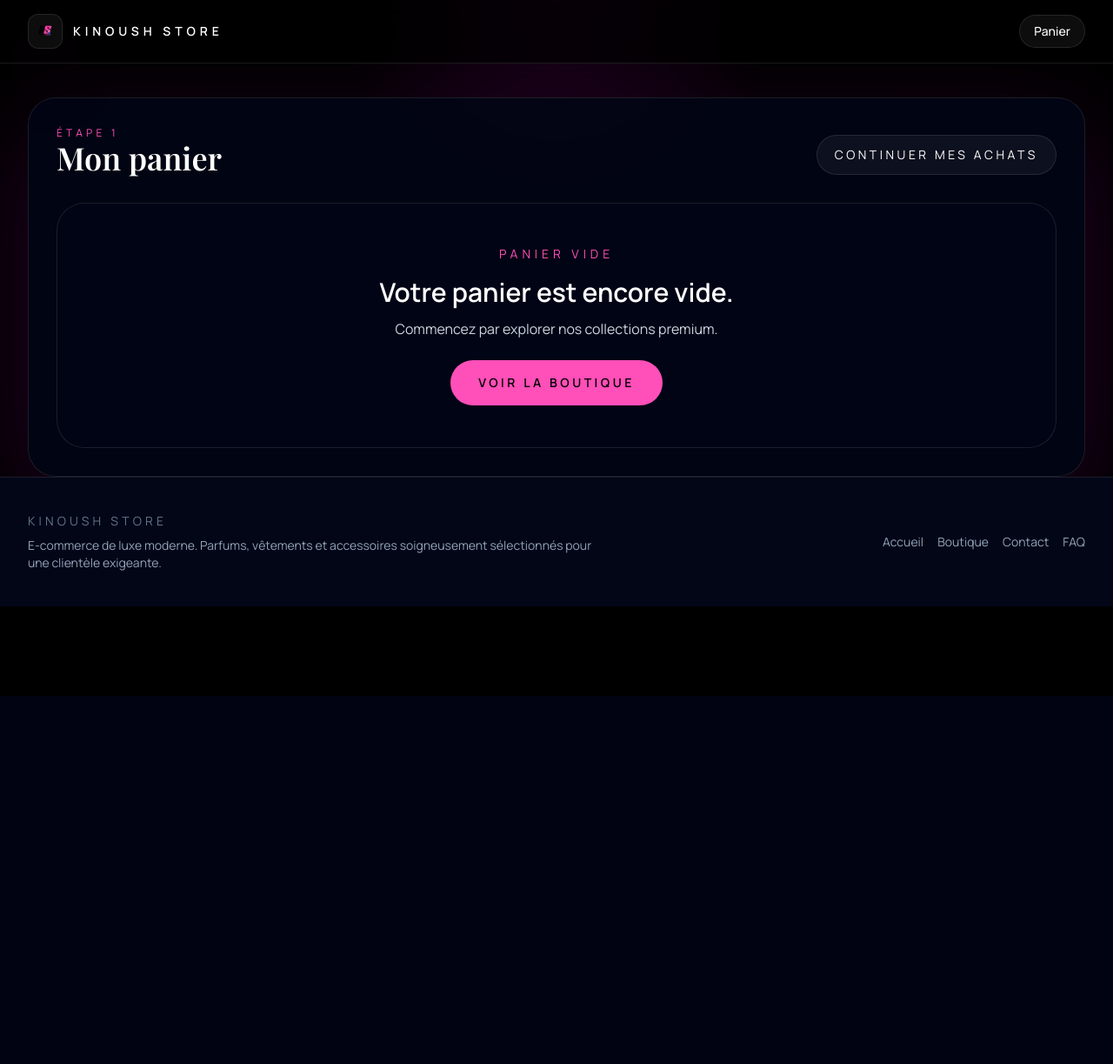
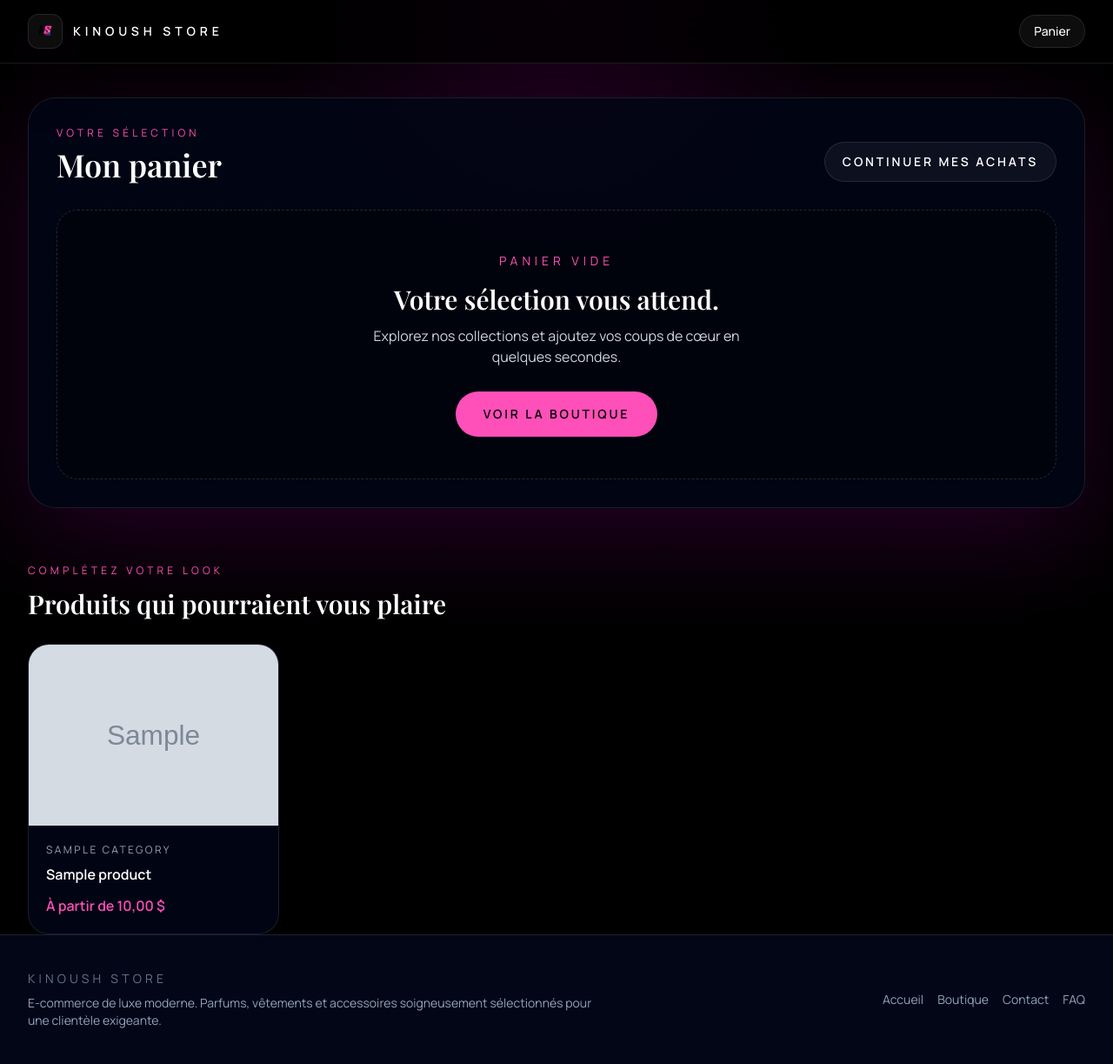
Before and after one commit to Konzopro7/kinoushstore, a Django app: page /panier/ in a window 1280 px wide. Shown: the whole page at 87% size. Before the commit the page ends 800 px from the top, so only its background shows below. Run offline with Django 5.2, Linux system fonts and the light colour scheme; tables that the repository leaves empty hold one stand-in row (values such as "Sample post"); grey boxes marked "Sample" are stand-in pictures; parts of the project's set-up code (start-up, migrations or seed data) failed here and were passed over.

Commit message:
Modernize cart with variants and recommendations

```diff
--- a/shop/templates/core/base.html
+++ b/shop/templates/core/base.html
@@ -82,7 +82,7 @@
       </div>
     </div>
   </div>
-  <main id="main-content" class="pt-28">
+  <main id="main-content" class="{% block main_classes %}pt-28{% endblock %}">
     <div class="mx-auto max-w-7xl px-4 sm:px-6 lg:px-8">
       {% if messages %}
         <div class="space-y-3 pb-6">
--- a/shop/templates/shop/cart_detail.html
+++ b/shop/templates/shop/cart_detail.html
@@ -1,52 +1,90 @@
 {% extends "core/base.html" %}
+{% load static %}
 {% block title %}Mon panier - Kinoush Store{% endblock %}
 {% block meta_robots %}noindex, nofollow{% endblock %}
 {% block content %}
-<div class="space-y-8 rounded-[2rem] border border-white/10 bg-slate-950/80 p-8 shadow-glow">
-  <div class="flex flex-col gap-3 sm:flex-row sm:items-end sm:justify-between">
+<section class="rounded-[2rem] border border-white/10 bg-slate-950/80 p-6 shadow-glow sm:p-8">
+  <div class="flex flex-col gap-4 sm:flex-row sm:items-end sm:justify-between">
     <div>
-      <p class="text-xs uppercase tracking-[0.35em] text-accent">Étape 1</p>
-      <h1 class="text-4xl font-display font-semibold text-white">Mon panier</h1>
+      <p class="text-xs uppercase tracking-[0.35em] text-accent">Votre sélection</p>
+      <h1 class="mt-2 text-4xl font-display font-semibold text-white">Mon panier</h1>
+      {% if items %}<p class="mt-2 text-sm text-slate-400">{{ items|length }} article{{ items|length|pluralize }} sélectionné{{ items|length|pluralize }}.</p>{% endif %}
     </div>
-    <a href="{% url 'shop:product_list' %}" class="rounded-full border border-white/10 bg-white/5 px-5 py-3 text-sm uppercase tracking-[0.25em] text-white transition hover:border-accent hover:text-accent">Continuer mes achats</a>
+    <a href="{% url 'shop:product_list' %}" class="inline-flex items-center justify-center rounded-full border border-white/10 bg-white/5 px-5 py-3 text-sm font-semibold uppercase tracking-[0.2em] text-white transition hover:border-accent hover:text-accent">Continuer mes achats</a>
   </div>
+
   {% if items %}
-  <div class="overflow-hidden rounded-[2rem] border border-white/10 bg-slate-950/90">
-    <div class="grid min-w-full grid-cols-1 gap-6 p-6 md:grid-cols-[1.6fr_0.8fr_0.6fr_0.6fr_0.4fr] text-slate-400 text-xs uppercase tracking-[0.25em]">
-      <span>Produit</span><span class="hidden md:block">Quantité</span><span class="text-right">Prix</span><span class="text-right">Total</span><span></span>
+  <div class="mt-8 space-y-4">
+    {% for item in items %}
+    <article class="flex flex-col gap-5 rounded-[1.5rem] border border-white/10 bg-black/30 p-4 sm:flex-row sm:items-center sm:p-5">
+      {% if item.image %}
+      <img src="{{ item.image }}" alt="{{ item.title }}" class="h-24 w-24 shrink-0 rounded-2xl object-cover" loading="lazy" decoding="async">
+      {% else %}
+      <div class="flex h-24 w-24 shrink-0 items-center justify-center rounded-2xl bg-white/5 text-xs text-slate-500">Kinoush</div>
+      {% endif %}
+      <div class="min-w-0 flex-1">
+        <p class="text-lg font-semibold text-white">{{ item.title }}</p>
+        {% if item.variant_name %}<p class="mt-1 text-sm text-accent">Modèle : {{ item.variant_name }}</p>{% endif %}
+        <p class="mt-2 text-sm text-slate-400">{{ item.price }} $ / unité</p>
+      </div>
+      <form method="post" action="{% url 'shop:update_cart_quantity' item.item_key %}" class="flex items-center gap-2" aria-label="Modifier la quantité de {{ item.title }}">
+        {% csrf_token %}
+        <label for="quantity-{{ forloop.counter }}" class="sr-only">Quantité</label>
+        <input id="quantity-{{ forloop.counter }}" type="number" name="quantity" value="{{ item.quantity }}" min="0" class="w-16 rounded-xl border border-white/10 bg-slate-950 px-3 py-2 text-center text-sm text-white outline-none transition focus:border-accent">
+        <button type="submit" class="rounded-xl border border-white/10 px-3 py-2 text-xs font-semibold text-slate-300 transition hover:border-accent hover:text-accent">Mettre à jour</button>
+      </form>
+      <div class="text-left sm:text-right">
+        <p class="text-lg font-semibold text-white">{{ item.line_total }} $</p>
+        <form method="post" action="{% url 'shop:remove_from_cart' item.item_key %}" class="mt-2">
+          {% csrf_token %}
+          <button type="submit" class="text-sm text-slate-400 transition hover:text-accent">Supprimer</button>
+        </form>
+      </div>
+    </article>
+    {% endfor %}
+  </div>
+
+  <div class="mt-8 flex flex-col gap-5 rounded-[1.5rem] border border-accent/30 bg-[radial-gradient(circle_at_top_left,_rgba(255,79,184,0.14),_transparent_45%),_rgba(2,6,23,0.9)] p-6 sm:flex-row sm:items-center sm:justify-between">
+    <div>
+      <p class="text-sm text-slate-300">Sous-total</p>
+      <p class="mt-1 text-3xl font-display font-semibold text-white">{{ total }} $</p>
+      <p class="mt-2 text-xs text-slate-400">Les frais de livraison sont calculés à l’étape suivante.</p>
     </div>
-    <div class="divide-y divide-white/5">
-      {% for item in items %}
-      <div class="grid min-w-full items-center gap-6 px-6 py-4 md:grid-cols-[1.6fr_0.8fr_0.6fr_0.6fr_0.4fr]">
-        <div class="flex items-center gap-4">
-          {% if item.image %}
-          <img src="{{ item.image }}" alt="{{ item.title }}" class="h-16 w-16 rounded-3xl object-cover" loading="lazy" decoding="async">
-          {% endif %}
-          <div>
-            <p class="text-base font-semibold text-white">{{ item.title }}</p>
-          </div>
-        </div>
-        <div class="hidden text-sm md:block">{{ item.quantity }}</div>
-        <div class="text-right text-sm text-slate-300">{{ item.price }} $</div>
-        <div class="text-right text-sm text-slate-100">{{ item.total }} $</div>
-        <div class="text-right">
-          <a href="{% url 'shop:remove_from_cart' item.product_id %}" class="text-sm text-slate-400 transition hover:text-accent">Supprimer</a>
-        </div>
-      </div>
-      {% endfor %}
-    </div>
-  </div>
-  <div class="flex flex-col gap-4 rounded-[2rem] border border-white/10 bg-slate-950/80 p-6 text-slate-300 sm:flex-row sm:items-center sm:justify-between">
-    <p class="text-sm">Total du panier : <span class="font-semibold text-white">{{ total_price }} $</span></p>
-    <a href="{% url 'shop:checkout' %}" class="inline-flex items-center justify-center rounded-full bg-accent px-7 py-4 text-sm font-semibold uppercase tracking-[0.25em] text-black transition hover:bg-accentDark">Passer à la commande</a>
+    <a href="{% url 'shop:checkout' %}" class="inline-flex items-center justify-center rounded-full bg-accent px-7 py-4 text-sm font-semibold uppercase tracking-[0.2em] text-black transition hover:bg-accentDark hover:text-white">Passer la commande</a>
   </div>
   {% else %}
-  <div class="rounded-[2rem] border border-white/10 bg-slate-950/80 p-12 text-center">
+  <div class="mt-8 rounded-[1.5rem] border border-dashed border-white/15 bg-black/30 p-12 text-center">
     <p class="text-sm uppercase tracking-[0.35em] text-accent">Panier vide</p>
-    <h2 class="mt-4 text-3xl font-semibold text-white">Votre panier est encore vide.</h2>
-    <p class="mt-3 text-slate-300">Commencez par explorer nos collections premium.</p>
-    <a href="{% url 'shop:product_list' %}" class="mt-6 inline-flex items-center justify-center rounded-full bg-accent px-8 py-4 text-sm font-semibold uppercase tracking-[0.25em] text-black transition hover:bg-accentDark">Voir la boutique</a>
+    <h2 class="mt-4 text-3xl font-display font-semibold text-white">Votre sélection vous attend.</h2>
+    <p class="mx-auto mt-3 max-w-md text-slate-300">Explorez nos collections et ajoutez vos coups de cœur en quelques secondes.</p>
+    <a href="{% url 'shop:product_list' %}" class="mt-7 inline-flex items-center justify-center rounded-full bg-accent px-8 py-4 text-sm font-semibold uppercase tracking-[0.2em] text-black transition hover:bg-accentDark hover:text-white">Voir la boutique</a>
   </div>
   {% endif %}
-</div>
+</section>
+
+{% if related_products %}
+<section class="mt-16">
+  <div class="flex items-end justify-between gap-6">
+    <div>
+      <p class="text-xs uppercase tracking-[0.35em] text-accent">Complétez votre look</p>
+      <h2 class="mt-3 text-3xl font-display font-semibold text-white">Produits qui pourraient vous plaire</h2>
+    </div>
+    <a href="{% url 'shop:product_list' %}" class="hidden text-sm text-slate-300 transition hover:text-accent sm:block">Voir le catalogue →</a>
+  </div>
+  <div class="mt-7 grid gap-5 sm:grid-cols-2 lg:grid-cols-4">
+    {% for product in related_products %}
+    <article class="group overflow-hidden rounded-[1.5rem] border border-white/10 bg-slate-950/80 transition hover:-translate-y-1 hover:border-accent">
+      <a href="{% url 'shop:product_detail' product.slug %}" class="block">
+        {% if product.image %}<img src="{{ product.image.url }}" alt="{{ product.title }}" class="h-52 w-full object-cover transition duration-500 group-hover:scale-105" loading="lazy">{% else %}<div class="h-52 bg-white/5"></div>{% endif %}
+      </a>
+      <div class="p-5">
+        <p class="text-xs uppercase tracking-[0.2em] text-slate-400">{{ product.category.name }}</p>
+        <h3 class="mt-2 font-semibold text-white"><a href="{% url 'shop:product_detail' product.slug %}" class="hover:text-accent">{{ product.title }}</a></h3>
+        <p class="mt-3 font-semibold text-accent">À partir de {{ product.price }} $</p>
+      </div>
+    </article>
+    {% endfor %}
+  </div>
+</section>
+{% endif %}
 {% endblock %}
--- a/shop/templates/shop/home.html
+++ b/shop/templates/shop/home.html
@@ -10,6 +10,7 @@
 {% block extra_head %}
   <link rel="preload" as="image" href="{% static 'img/hero.jpg' %}">
 {% endblock %}
+{% block main_classes %}pt-24{% endblock %}
 {% block content %}
 <section class="overflow-hidden rounded-[2rem] border border-white/10 bg-[radial-gradient(circle_at_top,_rgba(255,0,255,0.16),_transparent_40%),_linear-gradient(180deg,_rgba(255,255,255,0.05),_rgba(0,0,0,0.8))] shadow-glow">
   <div class="relative isolate overflow-hidden">
--- a/shop/urls.py
+++ b/shop/urls.py
@@ -54,10 +54,8 @@ urlpatterns = [
 
 
 
-    path('panier/supprimer/<int:product_id>/', views.remove_from_cart, name='remove_from_cart'),
-
-
-
+    path('panier/supprimer/<str:item_key>/', views.remove_from_cart, name='remove_from_cart'),
+    path('panier/modifier/<str:item_key>/', views.update_cart_quantity, name='update_cart_quantity'),
 
 
 
--- a/shop/views.py
+++ b/shop/views.py
@@ -74,7 +74,7 @@ from django.http import JsonResponse
 
 
 
-from .models import Product, Category, Order, OrderItem, NewsletterSubscriber, SiteVisit
+from .models import Product, ProductVariant, Category, Order, OrderItem, NewsletterSubscriber, SiteVisit
 from .services import authorize_order, create_order_from_cart, mark_order_paid, remember_order
 
 
@@ -389,7 +389,9 @@ def product_detail(request, slug):
 
 
 
-    product = get_object_or_404(Product, slug=slug)
+    product = get_object_or_404(
+        Product.objects.select_related("category").prefetch_related("variants"), slug=slug
+    )
 
 
 
@@ -398,6 +400,13 @@ def product_detail(request, slug):
 
 
     categories = Category.objects.all()
+    variants = [variant for variant in product.variants.all() if variant.is_active]
+    related_products = (
+        Product.objects.select_related("category")
+        .filter(category=product.category)
+        .exclude(pk=product.pk)
+        .order_by("-is_featured", "title")[:4]
+    )
 
 
 
@@ -422,6 +431,10 @@ def product_detail(request, slug):
 
 
         "categories": categories,
+
+        "variants": variants,
+
+        "related_products": related_products,
 
 
 
@@ -3238,3 +3251,187 @@ def contact(request):
         "client_phone": client_phone,
         "form_data": form_data,
     })
+
+
+# Cart v2: cart entries are keyed by product id, or "product_id:variant_id" for a model.
+# Keeping the product id in every entry makes the session resilient to the old cart format.
+def _cart_product_id(item_key, item):
+    try:
+        return int(item.get("product_id") or str(item_key).split(":", 1)[0])
+    except (AttributeError, TypeError, ValueError):
+        return None
+
+
+def _cart_variant_id(item):
+    try:
+        value = item.get("variant_id")
+        return int(value) if value not in (None, "") else None
+    except (AttributeError, TypeError, ValueError):
+        return None
+
+
+def _cart_items_from_session(session):
+    """Refresh session data from the catalogue and remove stale/malformed entries."""
+    cart = _get_cart(session)
+    product_ids = {
+        product_id for key, item in cart.items()
+        if isinstance(item, dict) and (product_id := _cart_product_id(key, item))
+    }
+    products = Product.objects.select_related("category").in_bulk(product_ids)
+    variant_ids = {
+        variant_id for item in cart.values() if isinstance(item, dict)
+        if (variant_id := _cart_variant_id(item))
+    }
+    variants = ProductVariant.objects.filter(pk__in=variant_ids, is_active=True).select_related("product").in_bulk(variant_ids)
+
+    items, cleaned_cart, total = [], {}, Decimal("0.00")
+    for item_key, raw_item in list(cart.items()):
+        if not isinstance(raw_item, dict):
+            continue
+        product_id = _cart_product_id(item_key, raw_item)
+        product = products.get(product_id)
+        if not product:
+            continue
+
+        variant = variants.get(_cart_variant_id(raw_item))
+        if variant and variant.product_id != product.pk:
+            continue
+        try:
+            quantity = max(1, int(raw_item.get("quantity", 1)))
+        except (TypeError, ValueError):
+            quantity = 1
+
+        stock = variant.stock if variant else product.stock
+        if stock < 1:
+            continue
+        quantity = min(quantity, stock)
+        price = (variant.price if variant else product.price).quantize(Decimal("0.01"))
+        canonical_key = f"{product.pk}:{variant.pk}" if variant else str(product.pk)
+        # If an old duplicated entry exists, merge it rather than silently losing it.
+        if canonical_key in cleaned_cart:
+            quantity = min(stock, cleaned_cart[canonical_key]["quantity"] + quantity)
+        image = variant.image.url if variant and variant.image else (product.image.url if product.image else "")
+        entry = {
+            "product_id": product.pk,
+            "variant_id": variant.pk if variant else None,
+            "variant_name": variant.name if variant else "",
+            "title": product.title,
+            "price": str(price),
+            "quantity": quantity,
+            "image": image,
+        }
+        cleaned_cart[canonical_key] = entry
+
+    for item_key, item in cleaned_cart.items():
+        price = Decimal(item["price"])
+        line_total = (price * item["quantity"]).quantize(Decimal("0.01"), rounding=ROUND_HALF_UP)
+        total += line_total
+        items.append({**item, "item_key": item_key, "line_total": line_total})
+
+    if cart != cleaned_cart:
+        session["cart"] = cleaned_cart
+        session.modified = True
+    return items, total
+
+
+def add_to_cart(request, product_id):
+    product = get_object_or_404(Product.objects.prefetch_related("variants"), id=product_id)
+    if request.method != "POST":
+        return redirect("shop:product_detail", slug=product.slug)
+
+    variants = [variant for variant in product.variants.all() if variant.is_active]
+    selected_variant = None
+    if variants:
+        try:
+            selected_variant = next(
+                variant for variant in variants if variant.pk == int(request.POST.get("variant_id", ""))
+            )
+        except (StopIteration, TypeError, ValueError):
+            messages.error(request, "Choisissez un modèle avant de l’ajouter au panier.")
+            return redirect("shop:product_detail", slug=product.slug)
+
+    stock = selected_variant.stock if selected_variant else product.stock
+    if stock < 1:
+        messages.error(request, "Ce produit est actuellement en rupture de stock.")
+        return redirect("shop:product_detail", slug=product.slug)
+    try:
+        quantity = max(1, int(request.POST.get("quantity", 1)))
+    except (TypeError, ValueError):
+        quantity = 1
+
+    cart = _get_cart(request.session)
+    item_key = f"{product.pk}:{selected_variant.pk}" if selected_variant else str(product.pk)
+    current_quantity = int(cart.get(item_key, {}).get("quantity", 0) or 0)
+    quantity = min(stock, current_quantity + quantity)
+    price = selected_variant.price if selected_variant else product.price
+    cart[item_key] = {
+        "product_id": product.pk,
+        "variant_id": selected_variant.pk if selected_variant else None,
+        "variant_name": selected_variant.name if selected_variant else "",
+        "title": product.title,
+        "price": str(price.quantize(Decimal("0.01"))),
+        "quantity": quantity,
+        "image": (
+            selected_variant.image.url if selected_variant and selected_variant.image
+            else (product.image.url if product.image else "")
+        ),
+    }
+    request.session.modified = True
+    label = f"{product.title} — {selected_variant.name}" if selected_variant else product.title
+    messages.success(request, f"{label} a été ajouté au panier.")
+    return redirect(request.POST.get("next") or "shop:cart_detail")
+
+
+@require_POST
+def update_cart_quantity(request, item_key):
+    items, _ = _cart_items_from_session(request.session)
+    item = next((entry for entry in items if entry["item_key"] == item_key), None)
+    if not item:
+        messages.info(request, "Cet article n’est plus dans votre panier.")
+        return redirect("shop:cart_detail")
+    try:
+        quantity = int(request.POST.get("quantity", 1))
+    except (TypeError, ValueError):
+        quantity = 1
+    if quantity <= 0:
+        request.session["cart"].pop(item_key, None)
+        messages.success(request, "Article retiré du panier.")
+    else:
+        product = Product.objects.filter(pk=item["product_id"]).first()
+        variant = ProductVariant.objects.filter(pk=item["variant_id"], product=product, is_active=True).first() if item["variant_id"] else None
+        stock = variant.stock if variant else (product.stock if product else 0)
+        if stock < 1:
+            request.session["cart"].pop(item_key, None)
+            messages.info(request, "Cet article n’est plus disponible et a été retiré du panier.")
+        else:
+            request.session["cart"][item_key]["quantity"] = min(quantity, stock)
+            messages.success(request, "Quantité mise à jour.")
+    request.session.modified = True
+    return redirect("shop:cart_detail")
+
+
+@require_POST
+def remove_from_cart(request, item_key):
+    cart = _get_cart(request.session)
+    if cart.pop(str(item_key), None) is not None:
+        request.session.modified = True
+        messages.success(request, "Article retiré du panier.")
+    return redirect("shop:cart_detail")
+
+
+def cart_detail(request):
+    items, total = _cart_items_from_session(request.session)
+    cart_product_ids = [item["product_id"] for item in items]
+    category_ids = Product.objects.filter(pk__in=cart_product_ids).values_list("category_id", flat=True)
+    related_products = (
+        Product.objects.select_related("category")
+        .filter(Q(category_id__in=category_ids) | Q(is_featured=True))
+        .exclude(pk__in=cart_product_ids)
+        .order_by("-is_featured", "title")
+        .distinct()[:4]
+    )
+    return render(request, "shop/cart_detail.html", {
+        "items": items,
+        "total": total,
+        "related_products": related_products,
+    })
```
Also changed, not shown: shop/admin.py (+8 -1 lines), shop/models.py (+29 -0 lines), shop/services.py (+72 -17 lines), shop/templates/shop/product_detail.html (+54 -46 lines), shop/tests.py (+20 -5 lines), shop/migrations/0014_orderitem_variant_label_productvariant_and_more.py (added), shop/static/css/tailwind.css.
